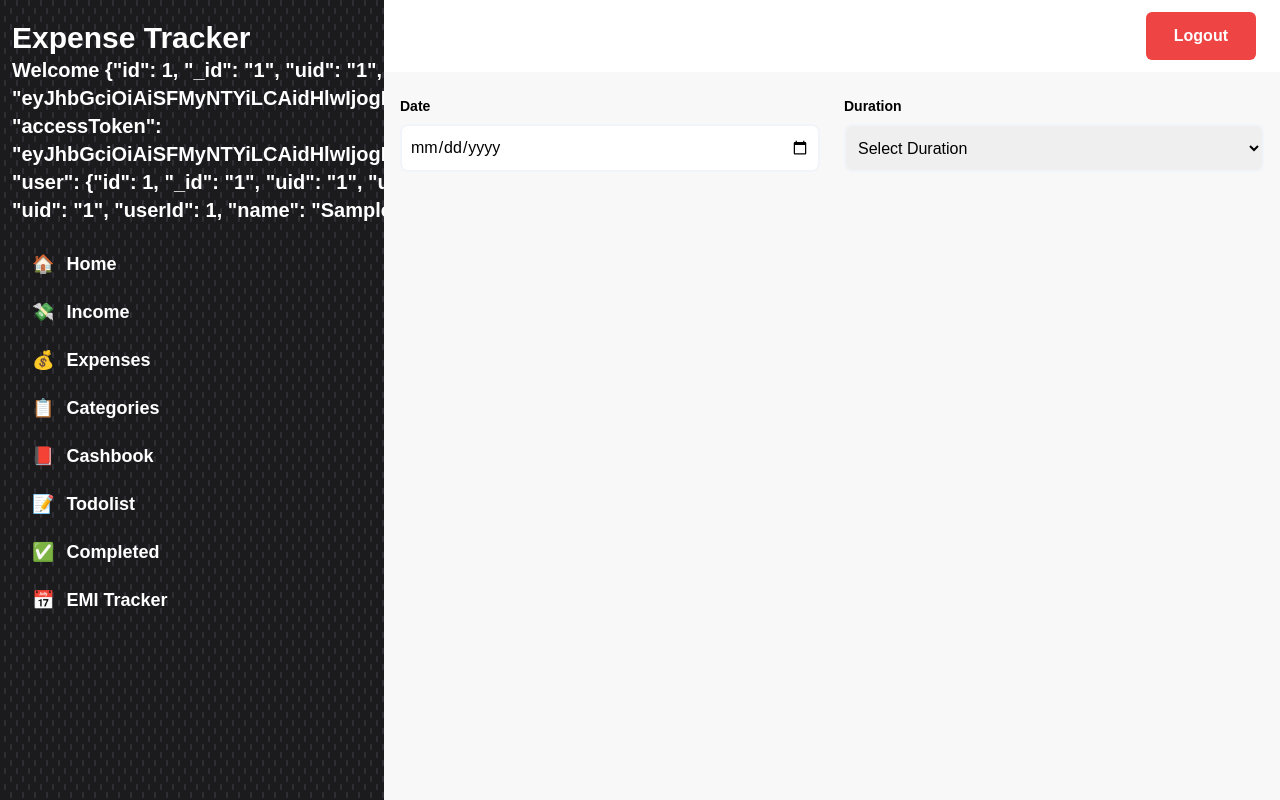
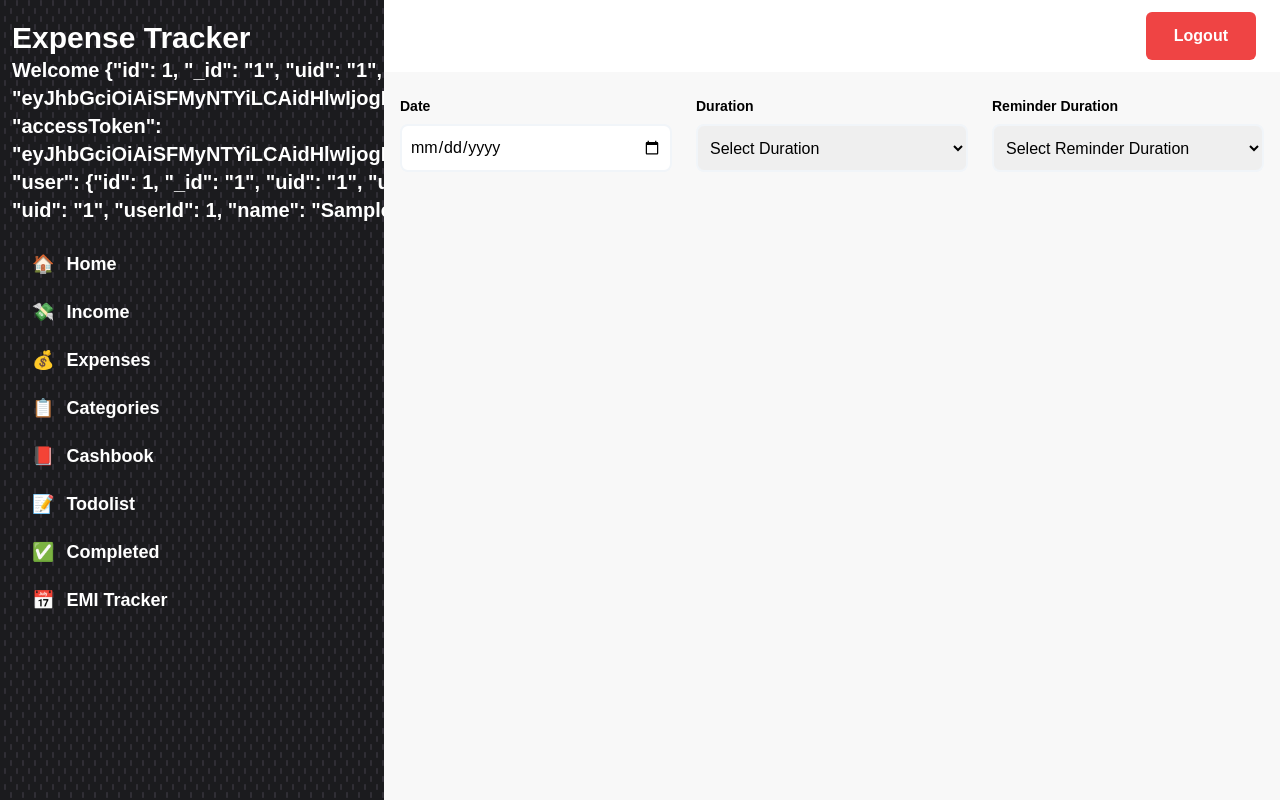
Before and after one commit to Karthikkk-24/BudgetBuddy, a React (Vite) app: page /emi-tracker in a window 1280 px wide. Shown: the top 800 px of the page. Built offline with nearby package versions, Linux system fonts and the light colour scheme; sample sign-in values are in the browser's storage.

Commit message:
Added Reminder Duration

```diff
--- a/src/pages/EMITracker.jsx
+++ b/src/pages/EMITracker.jsx
@@ -25,6 +25,17 @@ export default function EMITracker() {
                         <option value="3y">3 Years</option>
                     </select>
                 </div>
+                <div className="w-1/2 flex flex-col items-start justify-start gap-2">
+                    <label className="font-semibold text-sm">Reminder Duration</label>
+                    <select name="duration" className="w-full h-12 border-2 border-slate-100 rounded-lg p-2" id="duration">
+                        <option value="">Select Reminder Duration</option>
+                        <option value="1d">1 Day</option>
+                        <option value="3d">3 Days</option>
+                        <option value="5d">5 Days</option>
+                        <option value="7d">7 Days</option>
+                        <option value="1w">1 Week</option>
+                    </select>
+                </div>
             </div>
         </div>
     );
```
